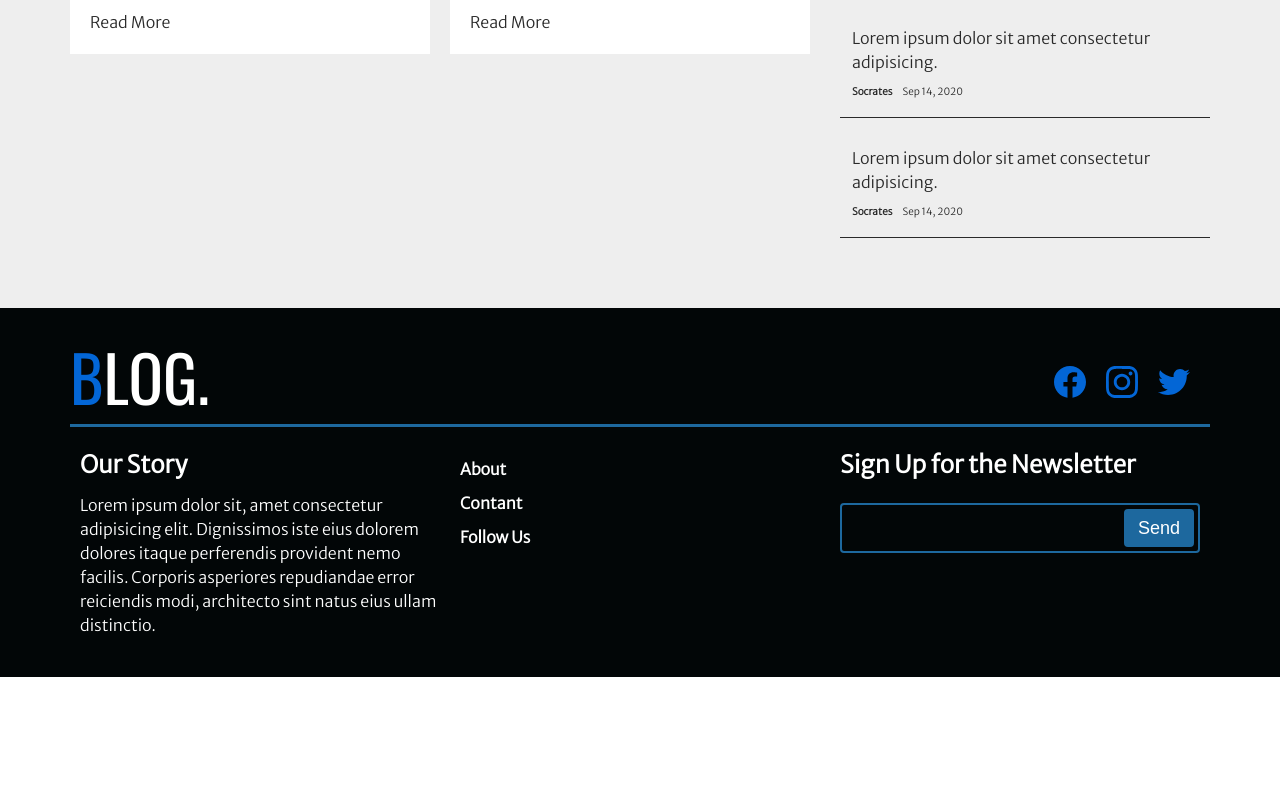
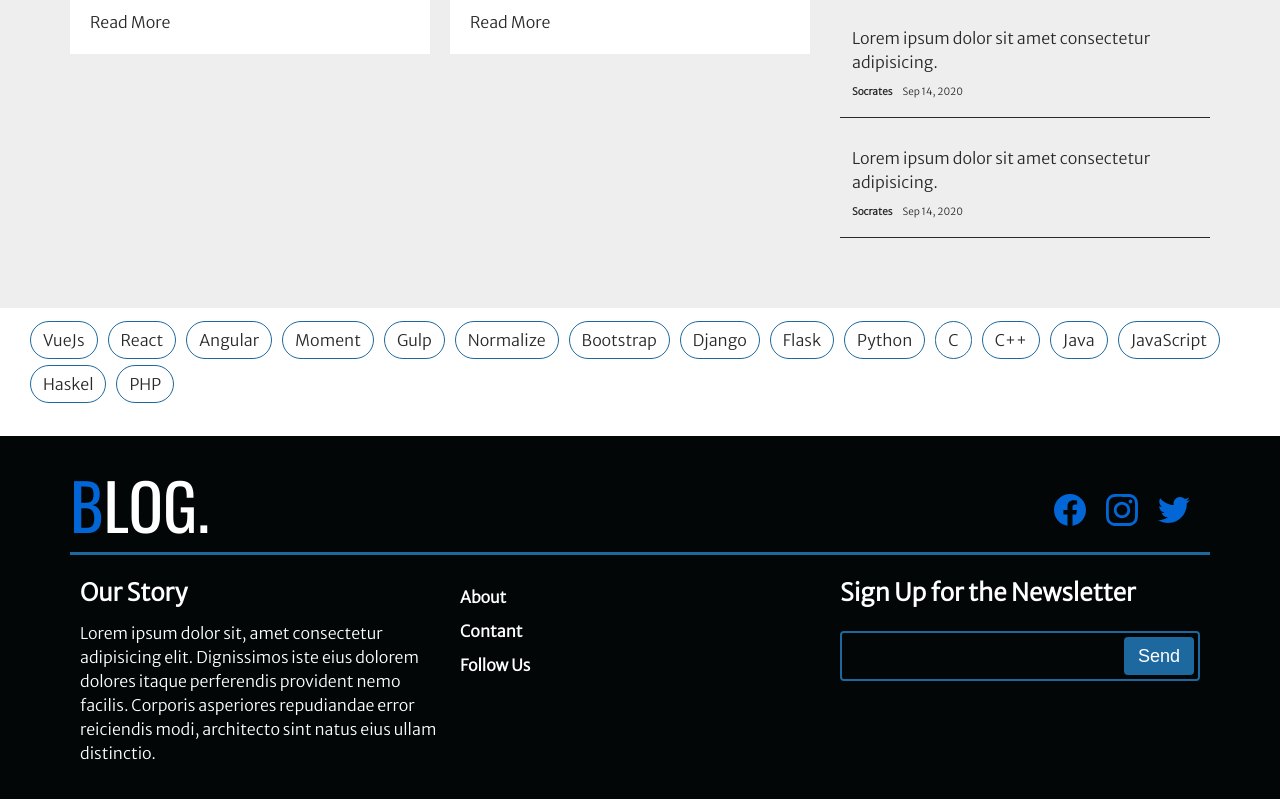
Before and after one commit to zainsci/vue-blog, a Vue app: page / in a window 1280 px wide. Shown: the part 2078-2877 px from the top of the page. Before the commit the page ends 2755 px from the top, so only its background shows below. Built offline with nearby package versions, Linux system fonts and the light colour scheme.

Commit message:
Change Styling For TagCloud

```diff
--- a/src/App.vue
+++ b/src/App.vue
@@ -2,6 +2,7 @@
   <div id="app">
     <TheNavbar @home-page="showHomePage" @all-post="showAllPost" @contact="showContact" />
     <component :is="MainPage"></component>
+    <TagCloud />
     <TheFooter />
   </div>
 </template>
@@ -11,6 +12,7 @@ import TheNavbar from "./components/TheNavbar.vue";
 import HomePage from "./components/HomePage.vue";
 import AllPosts from "./components/AllPosts.vue";
 import ContactForm from "./components/ContactForm.vue";
+import TagCloud from "./components/TagCloud.vue";
 import TheFooter from "./components/TheFooter.vue";
 
 export default {
@@ -20,6 +22,7 @@ export default {
     HomePage,
     AllPosts,
     ContactForm,
+    TagCloud,
     TheFooter,
   },
   data() {
--- a/src/components/TagCloud.vue
+++ b/src/components/TagCloud.vue
@@ -73,13 +73,19 @@ export default {
   flex-wrap: wrap;
 }
 .tags ul li {
+  margin: 0 0 20px 10px;
+}
+.tags ul li a {
   width: fit-content;
+  text-decoration: none;
   padding: 8px 12px;
   border: 1px solid var(--secondary);
-  border-radius: 8px;
+  border-radius: 20px;
+  color: var(--text);
 }
-.tags ul li a {
-  color: var(--text);
-  text-decoration: none;
+.tags ul li a:hover {
+  color: var(--white) !important;
+  background-color: var(--secondary);
+  font-weight: 600;
 }
 </style>
```
